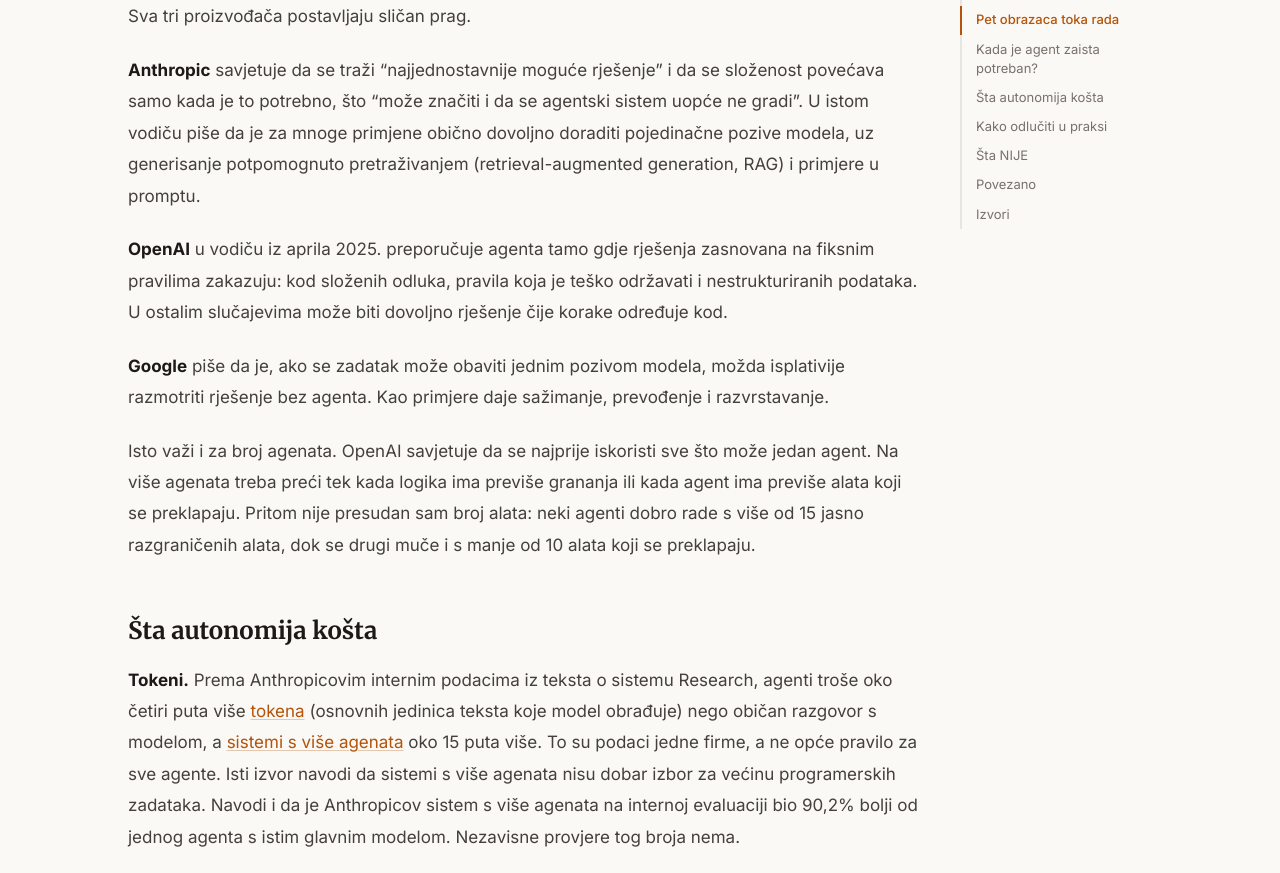
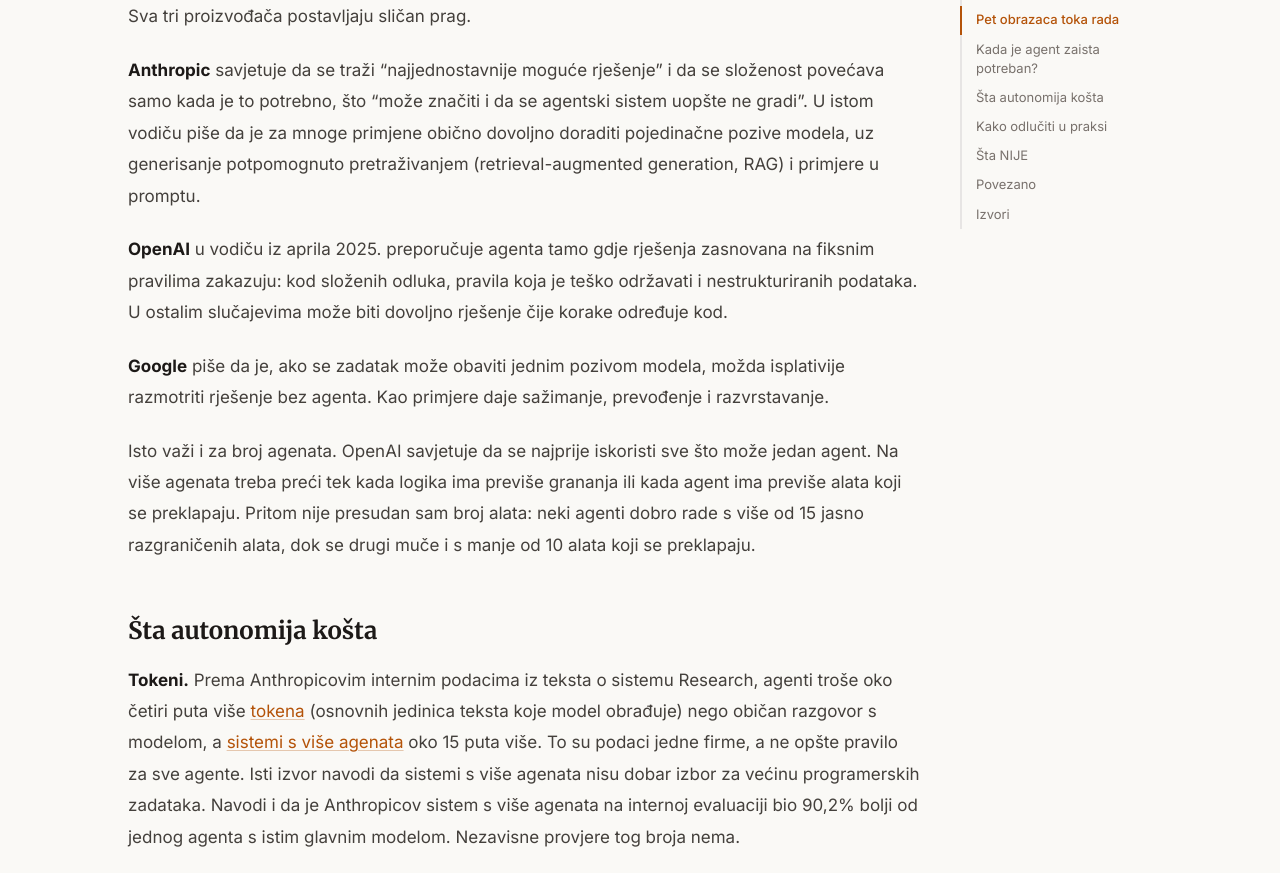
Before and after one commit to vibeuna/ponor, a Jekyll site: the page built from _posts/2026-10-12-agentski-obrasci.md, in a window 1280 px wide and 1400 px high, scrolled down 2961 px. Shown: the part 200-1073 px from the top of the window. Built offline with Jekyll 4.4.1, drawn with Linux system fonts in a browser that asks for light colours.

Commit message:
regulativa tag; opšte spelling in posts and Rječnik
Co-Authored-By: Claude Opus 5.5 <noreply@anthropic.com>

```diff
--- a/_data/tags.yml
+++ b/_data/tags.yml
@@ -13,3 +13,5 @@ ai-sigurnost:
   name: "AI sigurnost"
 ai-za-posao:
   name: "AI za posao"
+regulativa:
+  name: "Regulativa"
--- a/_posts/2026-10-12-agentski-obrasci.md
+++ b/_posts/2026-10-12-agentski-obrasci.md
@@ -41,7 +41,7 @@ Pet obrazaca opisano je u Anthropicovom vodiču "Building effective agents" (dec
 
 Sva tri proizvođača postavljaju sličan prag.
 
-**Anthropic** savjetuje da se traži "najjednostavnije moguće rješenje" i da se složenost povećava samo kada je to potrebno, što "može značiti i da se agentski sistem uopće ne gradi". U istom vodiču piše da je za mnoge primjene obično dovoljno doraditi pojedinačne pozive modela, uz generisanje potpomognuto pretraživanjem (retrieval-augmented generation, RAG) i primjere u promptu.
+**Anthropic** savjetuje da se traži "najjednostavnije moguće rješenje" i da se složenost povećava samo kada je to potrebno, što "može značiti i da se agentski sistem uopšte ne gradi". U istom vodiču piše da je za mnoge primjene obično dovoljno doraditi pojedinačne pozive modela, uz generisanje potpomognuto pretraživanjem (retrieval-augmented generation, RAG) i primjere u promptu.
 
 **OpenAI** u vodiču iz aprila 2025. preporučuje agenta tamo gdje rješenja zasnovana na fiksnim pravilima zakazuju: kod složenih odluka, pravila koja je teško održavati i nestrukturiranih podataka. U ostalim slučajevima može biti dovoljno rješenje čije korake određuje kod.
 
@@ -51,7 +51,7 @@ Isto važi i za broj agenata. OpenAI savjetuje da se najprije iskoristi sve što
 
 ## Šta autonomija košta
 
-**Tokeni.** Prema Anthropicovim internim podacima iz teksta o sistemu Research, agenti troše oko četiri puta više [tokena](/rjecnik/token/) (osnovnih jedinica teksta koje model obrađuje) nego običan razgovor s modelom, a [sistemi s više agenata](/rjecnik/sistem-s-vise-agenata/) oko 15 puta više. To su podaci jedne firme, a ne opće pravilo za sve agente. Isti izvor navodi da sistemi s više agenata nisu dobar izbor za većinu programerskih zadataka. Navodi i da je Anthropicov sistem s više agenata na internoj evaluaciji bio 90,2% bolji od jednog agenta s istim glavnim modelom. Nezavisne provjere tog broja nema.
+**Tokeni.** Prema Anthropicovim internim podacima iz teksta o sistemu Research, agenti troše oko četiri puta više [tokena](/rjecnik/token/) (osnovnih jedinica teksta koje model obrađuje) nego običan razgovor s modelom, a [sistemi s više agenata](/rjecnik/sistem-s-vise-agenata/) oko 15 puta više. To su podaci jedne firme, a ne opšte pravilo za sve agente. Isti izvor navodi da sistemi s više agenata nisu dobar izbor za većinu programerskih zadataka. Navodi i da je Anthropicov sistem s više agenata na internoj evaluaciji bio 90,2% bolji od jednog agenta s istim glavnim modelom. Nezavisne provjere tog broja nema.
 
 **Istraživanja.** Radovi u nastavku objavljeni su na arXivu. Ni za jedan nismo našli potvrdu da je prošao recenziju, pa ih treba čitati kao preprinte (radove koji još nisu recenzirani).
 
```
Also changed, not shown: _posts/2026-10-11-sta-je-llm-token.md (+1 -1 lines), _posts/2026-10-13-eu-ai-act-primjena.md (+1 -1 lines), _rjecnik/fino-podesavanje.md (+1 -1 lines), _rjecnik/predtreniranje.md (+2 -2 lines), teme/regulativa.md (added, +7 -0 lines).
